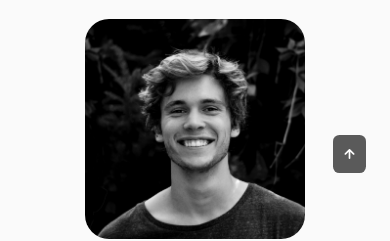
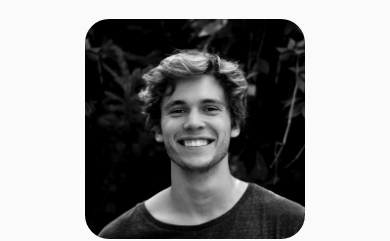
Before and after one commit to Thembek/portfolio-website, a React (Create React App) app: page / in a window 390 px wide. Shown: the part 840-1081 px from the top of the page. Built offline with nearby package versions, Linux system fonts and the light colour scheme.

Commit message:
personl portfolio update commit

```diff
--- a/src/App.js
+++ b/src/App.js
@@ -6,7 +6,6 @@ import About from './components/about/About';
 import Skills from './components/skills/Skills';
 import Contact from './components/contact/Contact';
 import Footer from './components/footer/Footer';
-import Scrollup from './components/scrollup/Scrollup';
 import './App.css';
 
 function App() {
@@ -20,7 +19,6 @@ function App() {
         <Contact />
       </main>
       <Footer />
-      <Scrollup />
     </>
   );
 }
--- a/src/components/contact/Contact.jsx
+++ b/src/components/contact/Contact.jsx
@@ -34,7 +34,7 @@ const Contact = () => {
                             <h3 className="contact__card-title">Discord</h3>
                             <span className="contact__card-data">Andile#7840</span>
 
-                            <a href="mailto:examplemail@gmail.com.com" className="contact__button">Mail me <i className="bx bx-right-arrow-alt contact__button-icon"></i></a>
+                            <a href="https://discord.com/channels/646608657831690241/646612479815843840" className="contact__button">Mail me <i className="bx bx-right-arrow-alt contact__button-icon"></i></a>
                         </div>
 
                         <div className="contact__card">
--- a/src/components/footer/Footer.jsx
+++ b/src/components/footer/Footer.jsx
@@ -14,11 +14,11 @@ const Footer = () => {
                     </li>
 
                     <li>
-                        <a href="#portfolio" className="footer__link">Projects</a>
+                        <a href="#skills" className="footer__link">Skills</a>
                     </li>
 
                     <li>
-                        <a href="#testimonials" className="footer__link">Testimonials</a>
+                        <a href="#portfolio" className="footer__link">Projects</a>
                     </li>
 
                 </ul>
--- a/src/components/scrollup/Scrollup.jsx
+++ /dev/null
@@ -1,18 +0,0 @@
-import React from 'react';
-
-import './scrollup.css';
-
-const Scrollup = () => {
-    window.addEventListener('scroll', function () {
-        const scrollUp = document.querySelector('.scrollup ');
-        if (this.scollY >= 560) scrollUp.classList.add("show-scroll")
-        else scrollUp.classList.remove("show-scroll");
-    });
-    return(
-        <a href="#home" className="scrollup">
-            <i className="uil uil-arrow-up scrollup__icon"></i>
-        </a>
-    );
-}
-
-export default Scrollup;
--- a/src/components/scrollup/scrollup.css
+++ /dev/null
@@ -1,53 +0,0 @@
-.scrollup {
-    position: fixed;
-    right: 2rem;
-    bottom: -20%;
-    background-color: var(--title-color);
-    opacity: 0.8;
-    padding: 0.3rem 0.5rem;
-    border-radius: 0.4rem;
-    z-index: var(--z-tooltip);
-    scroll-behavior: smooth;
-    transition: .4s;
-}
-
-.scrollup__icon {
-    font-size: 1.5rem;
-    color: var(--container-color);
-}
-
-.scrollup:hover {
-    background-color: var(--title-color-dark);
-}
-
-.show-scroll {
-    bottom: 3rem;
-}
-
-
-/*===Responsive Breakpoints ===*/
-/*For large devices */
-@media screen and (max-width: 992px){
-    .scrollup {
-        right: 1.5rem;
-        padding: 0.25rem 0.4rem;
-    }
-
-    .scrollup__icon{
-        font-size: 1.25rem;
-    }
-  }
-
-  /*For medium devices*/
-  @media screen and (max-width: 768px){
-    .show-scroll {
-        bottom: 4rem;
-    }
-  }
-
-  /*For small devices*/
-  @media screen and (max-width: 350px){
-    .scrollup {
-        right: 1rem;
-    }
-  }
```
